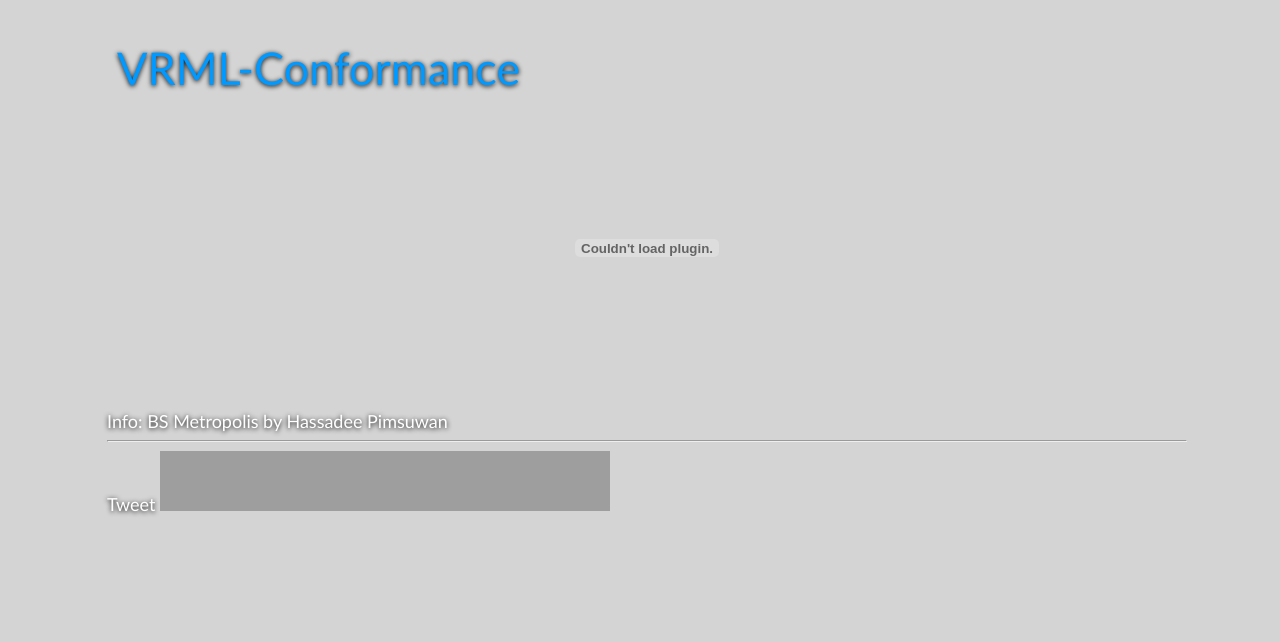
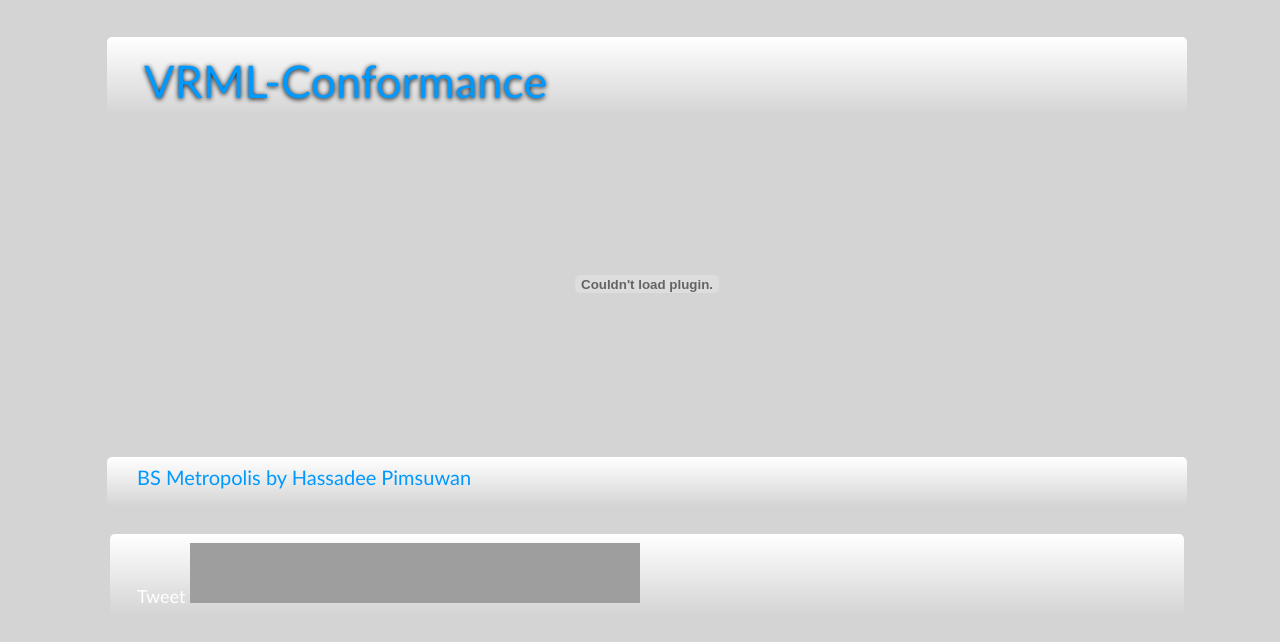
Before and after one commit to hapztron/VRML-Slideshow, a PHP site: page / in a window 1280 px wide. Shown: the top 642 px of the page. Run offline with PHP 8.4, Linux system fonts and the light colour scheme; some libraries are stand-ins or nearby versions; grey boxes are pictures that could not be loaded.

Commit message:
Upgrade GUI

```diff
--- a/css/main.css
+++ b/css/main.css
@@ -23,7 +23,6 @@
 	font-size: 18px;
 	line-height: 20px;
 	color: #F8F8F8;
-	text-shadow: 0px 1px 5px #000;
 }
 
 a {
@@ -55,7 +54,7 @@
 }
 
 .menu {
-	padding: 10px 0 30px
+	padding: 10px 0 30px;
 	border-top: 1px solid #ddd;
 	margin-bottom: 0;
 	font-size: 20px;
@@ -80,6 +79,7 @@
 	/* font-family: "Helvetica Neue"; */
 	font-size: 45px;
 	font-weight: normal;
+	line-height: 10px;
 	color: #0099FF;
 	text-shadow: 0px 1px 5px #000000;
 }
@@ -136,3 +136,73 @@
 	*/
 
 }
+
+.hp_footer {
+	position: relative;
+	width: 1020px;
+	padding: 0.5em 1.5em;
+	margin: 1.5em auto;
+
+	/* Border */
+	-webkit-border-radius: 5px;
+	-moz-border-radius: 5px;
+	border-radius: 5px;
+
+	/* Gradient Background */
+	background-color: #D4D4D4;
+	background-image: -moz-linear-gradient(top, #FFFFFF, #D4D4D4);
+	background-image: -webkit-gradient(linear, left top, left bottom, from(#FFFFFF), to(#D4D4D4));
+	background-image: -webkit-linear-gradient(#FFFFFF, #D4D4D4);
+	background-image: -o-linear-gradient(#FFFFFF, #D4D4D4);
+	filter: progid:DXImageTransform.Microsoft.Gradient(StartColorStr='#FFFFFF', EndColorStr='#D4D4D4', GradientType=0);
+	-ms-filter: "progid:DXImageTransform.Microsoft.gradient(startColorstr=#FFFFFF, endColorstr=#D4D4D4)";
+}
+
+.hp_info-name {
+	position: relative;
+	height: 60px;
+	padding: 0.5em 1.5em;
+	margin: 0.5em auto;
+
+	/* Border */
+	-webkit-border-radius: 5px;
+	-moz-border-radius: 5px;
+	border-radius: 5px;
+
+	/* Gradient Background */
+	background-color: #D4D4D4;
+	background-image: -moz-linear-gradient(top, #FFFFFF, #D4D4D4);
+	background-image: -webkit-gradient(linear, left top, left bottom, from(#FFFFFF), to(#D4D4D4));
+	background-image: -webkit-linear-gradient(#FFFFFF, #D4D4D4);
+	background-image: -o-linear-gradient(#FFFFFF, #D4D4D4);
+	filter: progid:DXImageTransform.Microsoft.Gradient(StartColorStr='#FFFFFF', EndColorStr='#D4D4D4', GradientType=0);
+	-ms-filter: "progid:DXImageTransform.Microsoft.gradient(startColorstr=#FFFFFF, endColorstr=#D4D4D4)";
+}
+
+.hp_info-main {
+	position: relative;
+	height: 30px;
+	padding: 0.5em 1.5em;
+	margin: 0.5em auto;
+
+	font-size: 20px;
+	color: #0099FF;
+
+	/* Border */
+	-webkit-border-radius: 5px;
+	-moz-border-radius: 5px;
+	border-radius: 5px;
+
+	/* Gradient Background */
+	background-color: #D4D4D4;
+	background-image: -moz-linear-gradient(top, #FFFFFF, #D4D4D4);
+	background-image: -webkit-gradient(linear, left top, left bottom, from(#FFFFFF), to(#D4D4D4));
+	background-image: -webkit-linear-gradient(#FFFFFF, #D4D4D4);
+	background-image: -o-linear-gradient(#FFFFFF, #D4D4D4);
+	filter: progid:DXImageTransform.Microsoft.Gradient(StartColorStr='#FFFFFF', EndColorStr='#D4D4D4', GradientType=0);
+	-ms-filter: "progid:DXImageTransform.Microsoft.gradient(startColorstr=#FFFFFF, endColorstr=#D4D4D4)";
+}
+
+.hp_info-ordinary {
+
+}
--- a/index.php
+++ b/index.php
@@ -41,8 +41,7 @@
 			author = (x[i].getElementsByTagName("Author")[0].childNodes[0].nodeValue);
 			link = (x[i].getElementsByTagName("Link")[0].childNodes[0].nodeValue);
 			vrmldata = "<embed width='100%' height='320px' name='vrml_conformance' src='" + link + "' type='model/vrml'></embed>";
-			txt = "Info: " + title + " by " + author ;
-			/* TODO: Data will show until i < x.length in show information div */
+			txt = "<div class='hp_info-main'>" + title + " by " + author + "</div>";
 			document.getElementById("showData").innerHTML = vrmldata + txt;
 		}
 
@@ -74,18 +73,18 @@
 <body onload="displayData()">
 	<div class="hp_body">
 		<script type="text/javascript">
-			document.write("<h2>" + pagename + "</h2>");
+			document.write("<div class='hp_info-name'><h2>" + pagename + "</h2></div>");
 		</script>
 		<!-- Show VRML Scene and Information of that scene from displayData(); function. -->
 		<div id="showData"></div>
-
-		<!-- Footer -->
-		<hr />
+	<!-- Footer -->
+	<div class="hp_footer">
 		<!-- Twitter's Tweet Botton -->
 		<a href="http://twitter.com/share" class="twitter-share-button" data-count="vertical" data-via="hapztron">Tweet</a>
 		<script type="text/javascript" src="http://platform.twitter.com/widgets.js"></script>
 		<!-- Facebook's Like Botton -->
 		<iframe src="http://www.facebook.com/plugins/like.php?app_id=113980695355311&amp;href=http%3A%2F%2Fwww.hapztron.co.nr%2Fvrml-slide&amp;send=false&amp;layout=standard&amp;width=450&amp;show_faces=true&amp;action=like&amp;colorscheme=light&amp;font=lucida+grande&amp;height=60" scrolling="no" frameborder="0" style="border:none; overflow:hidden; width:450px; height:60px;" allowTransparency="true"></iframe>
 	</div>
+	</div>
 </body>
 </html>
```
